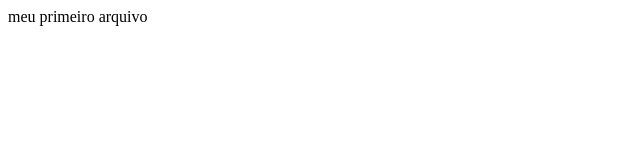
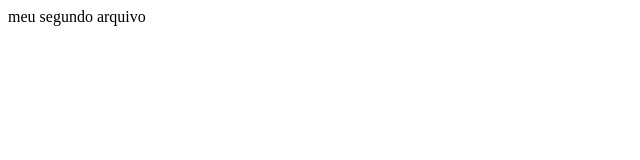
Before and after one commit to Carlos-Alexandre-Leutz/novo-repo, a plain HTML site: page index.html in a window 1280 px wide. Shown: the full height of the page, 0-640 px from the left. Drawn offline with Linux system fonts and the light colour scheme.

Commit message:
feat: alteração do texto
trocado de primeiro para segundo

```diff
--- a/index.html
+++ b/index.html
@@ -6,6 +6,6 @@
   <title>Document</title>
 </head>
 <body>
-  meu primeiro arquivo
+  meu segundo arquivo
 </body>
 </html>
```
